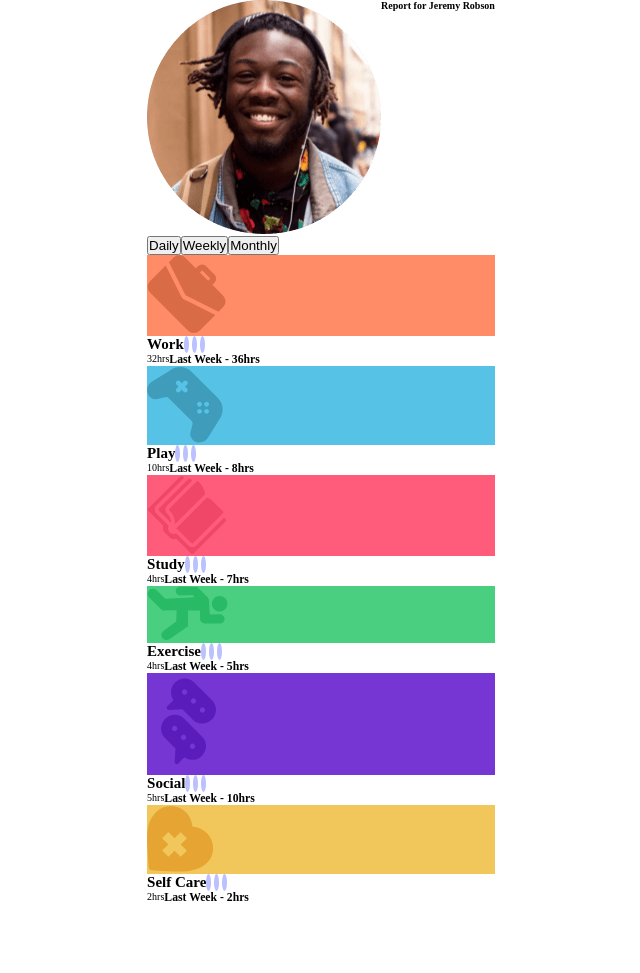
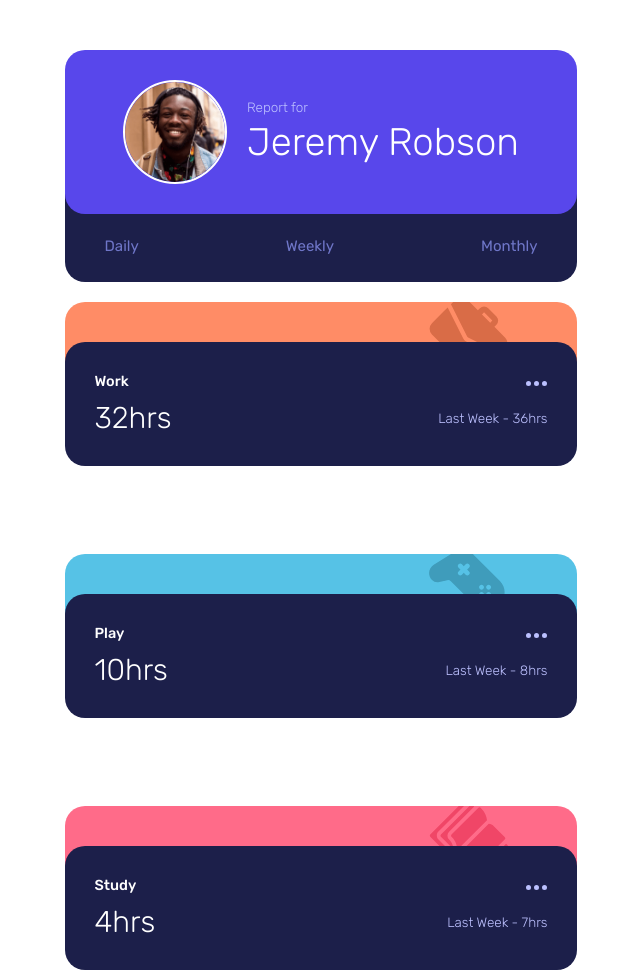
Before and after one commit to dragoshcode/activity-dashboard, a website: page index.html in a window 1280 px wide. Shown: the top 973 px of the page, without its empty margins (319-959 px from the left). Before the commit the page ends 904 px from the top, so only its background shows below. Drawn offline with Linux system fonts and the light colour scheme.

Commit message:
check errors

```diff
--- a/assets/scss/_reset.scss
+++ b/assets/scss/_reset.scss
@@ -5,11 +5,12 @@
   margin: 0;
   padding: 0;
   box-sizing: border-box;
+  font-family: "Rubik", sans-serif;
 }
 
 html {
   font-size: 62.5%;
-  // * See if needed / overflow-x: hidden;
+  overflow-x: hidden;
 }
 
 body {
@@ -17,7 +18,16 @@ body {
   align-items: center;
   justify-content: center;
   min-height: 100vh;
+  // background-color: v.$vr-dk-blue;
 }
+
+button{
+  border: none;
+  outline: none;
+  background: none;
+  cursor: pointer;
+}
+
 .grid{
   display: grid;
 }
--- a/assets/scss/_variables.scss
+++ b/assets/scss/_variables.scss
@@ -1,7 +1,7 @@
 $blue: hsl(246, 80%, 60%);
 $orange: hsl(15, 100%, 70%);
 $soft-blue: hsl(195, 74%, 62%);
-$pink: hsl(348, 100%, 68%);
+$pink: hsl(348, 100%, 71%);
 $lime: hsl(145, 58%, 55%);
 $purple: hsl(264, 64%, 52%);
 $yellow: hsl(43, 84%, 65%);
@@ -9,3 +9,4 @@ $vr-dk-blue: hsl(226, 43%, 10%);
 $dk-blue: hsl(235, 46%, 20%);
 $desat-blue: hsl(235, 45%, 61%);
 $pale-blue: hsl(236, 100%, 87%);
+$white: hsl(0, 0%, 100%);
--- a/assets/scss/style.scss
+++ b/assets/scss/style.scss
@@ -1,3 +1,102 @@
 @forward "media";
 @forward "reset";
 @use "variables" as v;
+
+main {
+  margin-top: 5rem;
+}
+
+article {
+  grid-template-rows: repeat(7, 1fr);
+  width: 90%;
+  margin: 0 auto;
+}
+
+.user {
+  flex-direction: column;
+}
+
+.user__data {
+  background-color: v.$blue;
+  justify-content: center;
+  align-items: center;
+  padding: 3rem 2rem;
+  border-radius: 2rem;
+  z-index: 9;
+  gap: 2rem;
+  img {
+    width: 22%;
+    border: 2px solid v.$white;
+    border-radius: 50%;
+  }
+  h1 {
+    color: v.$pale-blue;
+    font-weight: 300;
+    font-size: 1.35rem;
+    span {
+      display: block;
+      margin-top: 0.4rem;
+      font-weight: 300;
+      font-size: clamp(2rem, 3vw, 4.5rem);
+      color: v.$white;
+    }
+  }
+}
+
+.user__states {
+  background-color: v.$dk-blue;
+  padding: 3.5rem 4rem;
+  border-bottom-left-radius: 2rem;
+  border-bottom-right-radius: 2rem;
+  justify-content: space-between;
+  transform: translateY(-2rem);
+  button {
+    color: v.$desat-blue;
+    font-size: 1.5rem;
+    transform: translateY(.8rem);
+  }
+}
+
+.image {
+  border-top-left-radius: 2rem;
+  border-top-right-radius: 2rem;
+  height: 9rem;
+  overflow: hidden;
+  img {
+    position: relative;
+    left: 71%;
+    bottom: 6%;
+  }
+}
+
+.data {
+  background-color: v.$dk-blue;
+  padding: 3rem;
+  flex-direction: column;
+  border-radius: 2rem;
+  gap: 1rem;
+  position: relative;
+  transform: translateY(-5rem);
+  &__activity {
+    justify-content: space-between;
+    h2 {
+      color: v.$white;
+      font-weight: 500;
+      font-size: 1.45rem;
+    }
+  }
+  &__time {
+    justify-content: space-between;
+    align-items: center;
+    p {
+      color: v.$white;
+      font-size: 3rem;
+      font-weight: 300;
+    }
+    h3 {
+      color: v.$pale-blue;
+      font-weight: 300;
+      font-size: 1.35rem;
+    }
+  }
+}
--- a/index.html
+++ b/index.html
@@ -19,14 +19,10 @@
 
   <main>
     <article class="grid">
-      <section class="user">
+      <section class="user flex">
         <section class="user__data flex">
-          <div class="user__data-image">
           <img src="./assets/img/image-jeremy.png" alt="person">
-          </div>
-          <div class="user__data-content">
-            <h1>Report for <span>Jeremy Robson</span></h1>
-          </div>
+          <h1>Report for <br><span>Jeremy Robson</span></h1>
         </section>
         <section class="user__states flex">
           <button>Daily</button>
@@ -34,14 +30,17 @@
           <button>Monthly</button>
         </section>
       </section>
+
       <section class="card">
         <section class="image orange">
           <img src="./assets/img/icon-work.svg" alt="work bag">
         </section>
-        <section class="data">
+        <section class="data flex">
           <div class="data__activity flex">
             <h2>Work</h2>
+            <button>
               <img src="./assets/img/icon-ellipsis.svg" alt="three dots">
+            </button>
           </div>
           <div class="data__time flex">
             <p>32hrs</p>
@@ -49,14 +48,17 @@
           </div>
         </section>
       </section>
+
       <section class="card">
         <section class="image blue">
           <img src="./assets/img/icon-play.svg" alt="joystick">
         </section>
-        <section class="data">
+        <section class="data flex">
           <div class="data__activity flex">
             <h2>Play</h2>
+            <button>
               <img src="./assets/img/icon-ellipsis.svg" alt="three dots">
+            </button>
           </div>
           <div class="data__time flex">
             <p>10hrs</p>
@@ -68,10 +70,12 @@
         <section class="image pink">
           <img src="./assets/img/icon-study.svg" alt="book">
         </section>
-        <section class="data">
+        <section class="data flex">
           <div class="data__activity flex">
             <h2>Study</h2>
+            <button>
               <img src="./assets/img/icon-ellipsis.svg" alt="three dots">
+            </button>
           </div>
           <div class="data__time flex">
             <p>4hrs</p>
@@ -83,10 +87,12 @@
         <section class="image lime">
           <img src="./assets/img/icon-exercise.svg" alt="running man">
         </section>
-        <section class="data">
+        <section class="data flex">
           <div class="data__activity flex">
             <h2>Exercise</h2>
+            <button>
               <img src="./assets/img/icon-ellipsis.svg" alt="three dots">
+            </button>
           </div>
           <div class="data__time flex">
             <p>4hrs</p>
@@ -98,10 +104,12 @@
         <section class="image purple">
           <img src="./assets/img/icon-social.svg" alt="conversation sign">
         </section>
-        <section class="data">
+        <section class="data flex">
           <div class="data__activity flex">
             <h2>Social</h2>
+            <button>
               <img src="./assets/img/icon-ellipsis.svg" alt="three dots">
+            </button>
           </div>
           <div class="data__time flex">
             <p>5hrs</p>
@@ -113,10 +121,12 @@
         <section class="image yellow">
           <img src="./assets/img/icon-self-care.svg" alt="heart">
         </section>
-        <section class="data">
+        <section class="data flex">
           <div class="data__activity flex">
             <h2>Self Care</h2>
+            <button>
               <img src="./assets/img/icon-ellipsis.svg" alt="three dots">
+            </button>
           </div>
           <div class="data__time flex">
             <p>2hrs</p>
```
Also changed, not shown: assets/css/style.css, 1 other file. Lines whose indentation alone changed are shown as unchanged.
